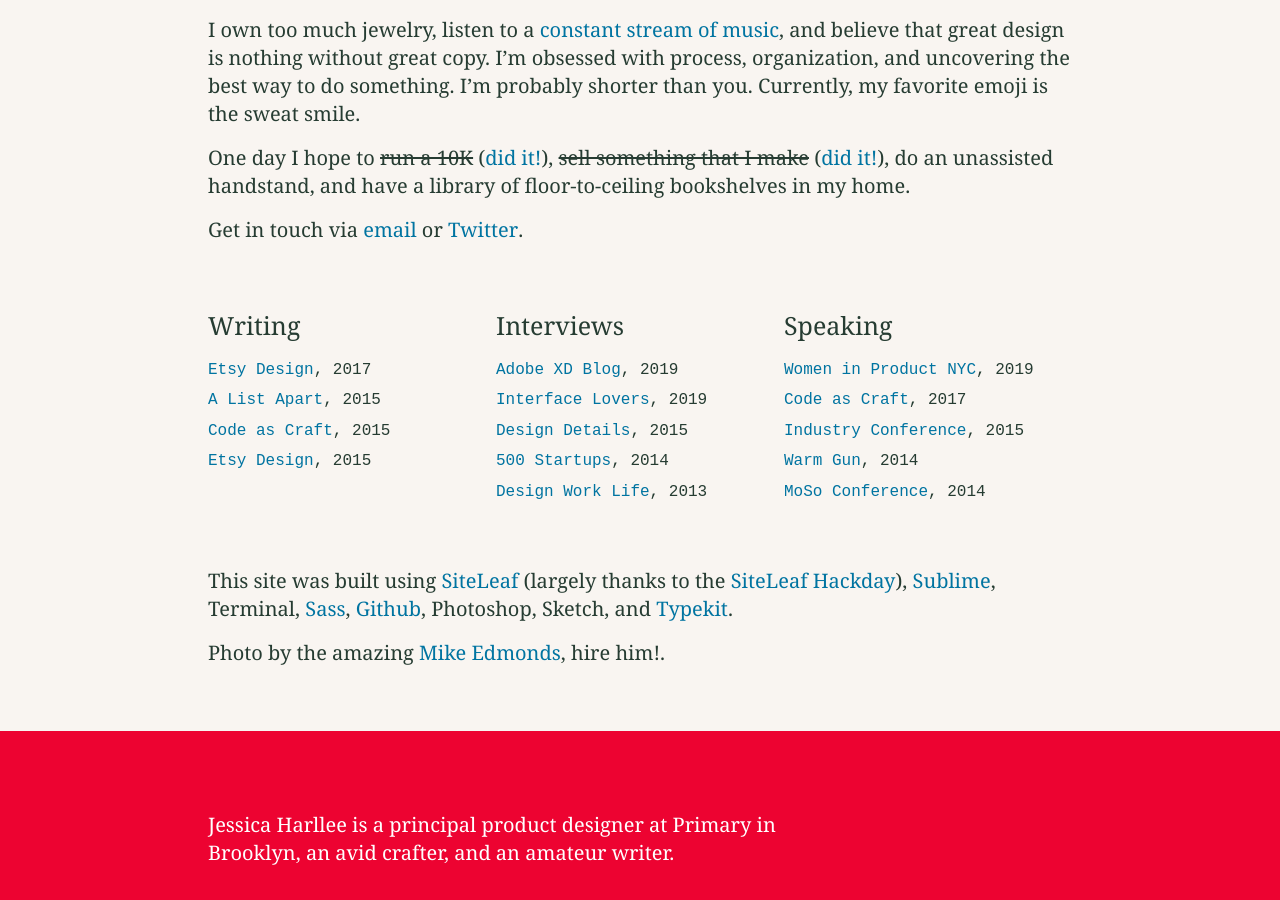
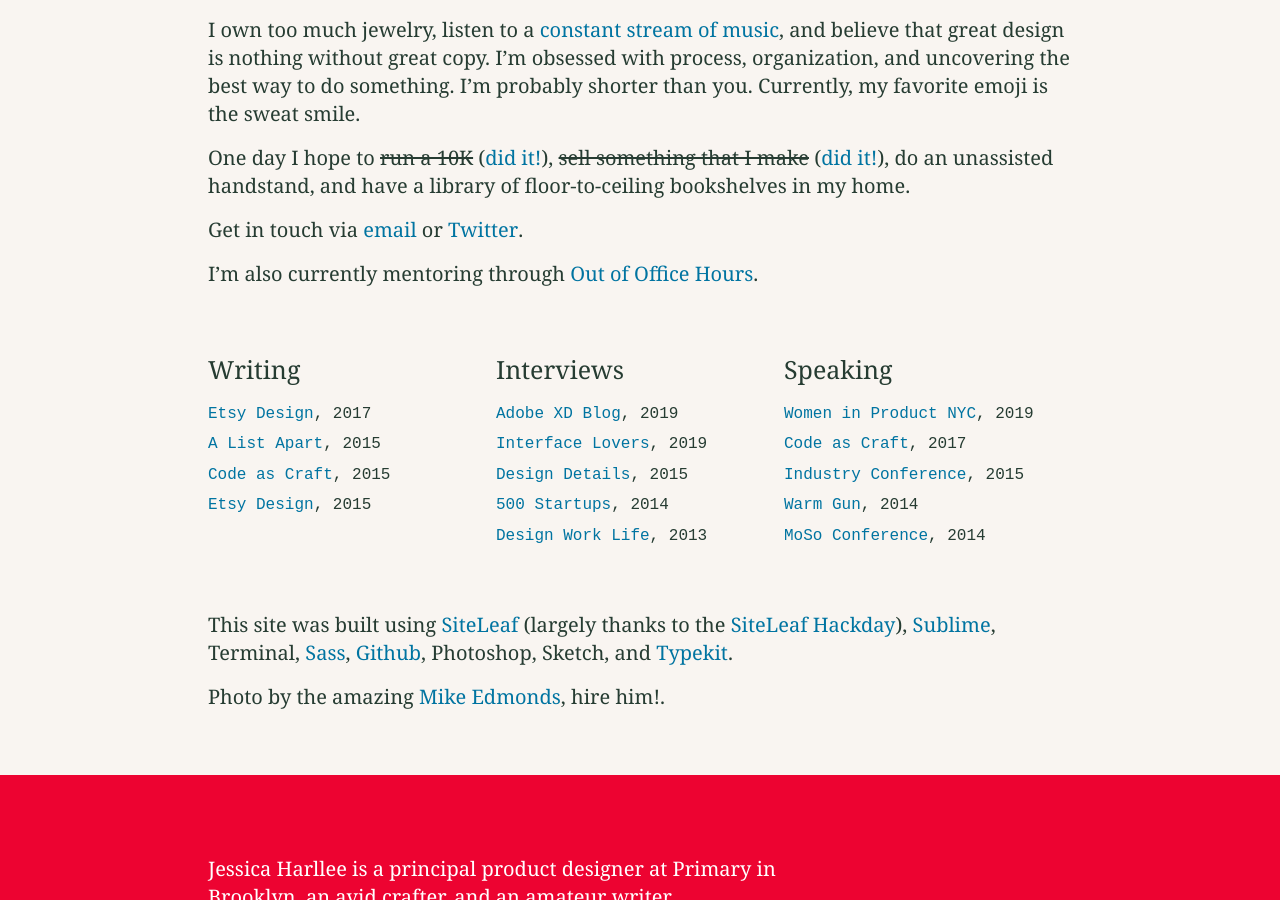
Before and after one commit to harllee/jessicaharllee.com, a Jekyll site: the page built from about.markdown, in a window 1280 px wide and 900 px high, scrolled down 666 px. Built offline with Jekyll 4.4.1, drawn with Linux system fonts in a browser that asks for light colours.

Commit message:
Updated About

```diff
--- a/about.markdown
+++ b/about.markdown
@@ -21,6 +21,7 @@
 
 Get in touch via [email](mailto:jessica.harllee@gmail.com) or [Twitter](http://twitter.com/harllee).
 
+I'm also currently mentoring through [Out of Office Hours](https://www.outofofficehours.com).
 
 <div class="col-group mt-sm-2 mt-md-4 mb-sm-2 mb-md-4">
 	<div class="col col-sm-12 col-lg-4">
```
